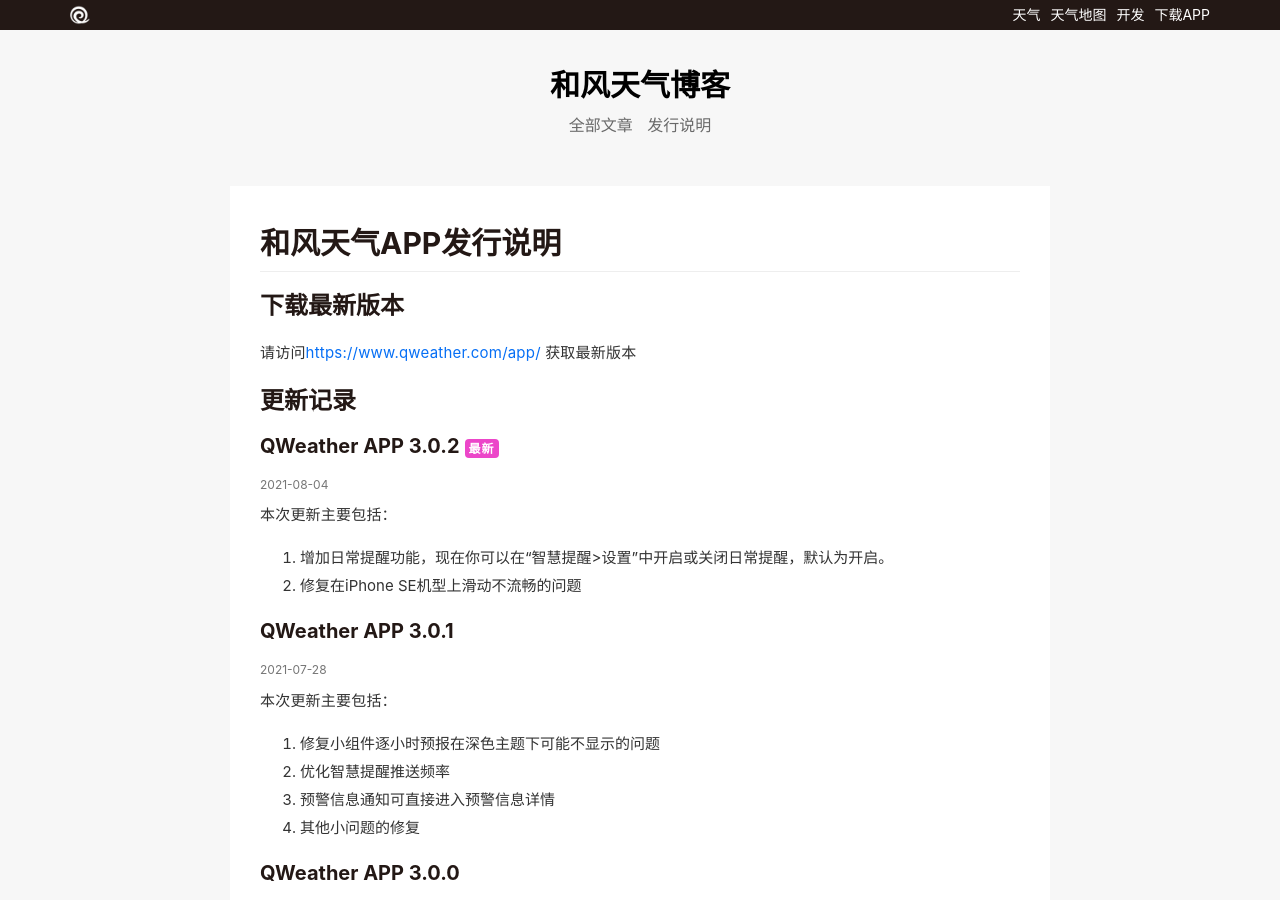
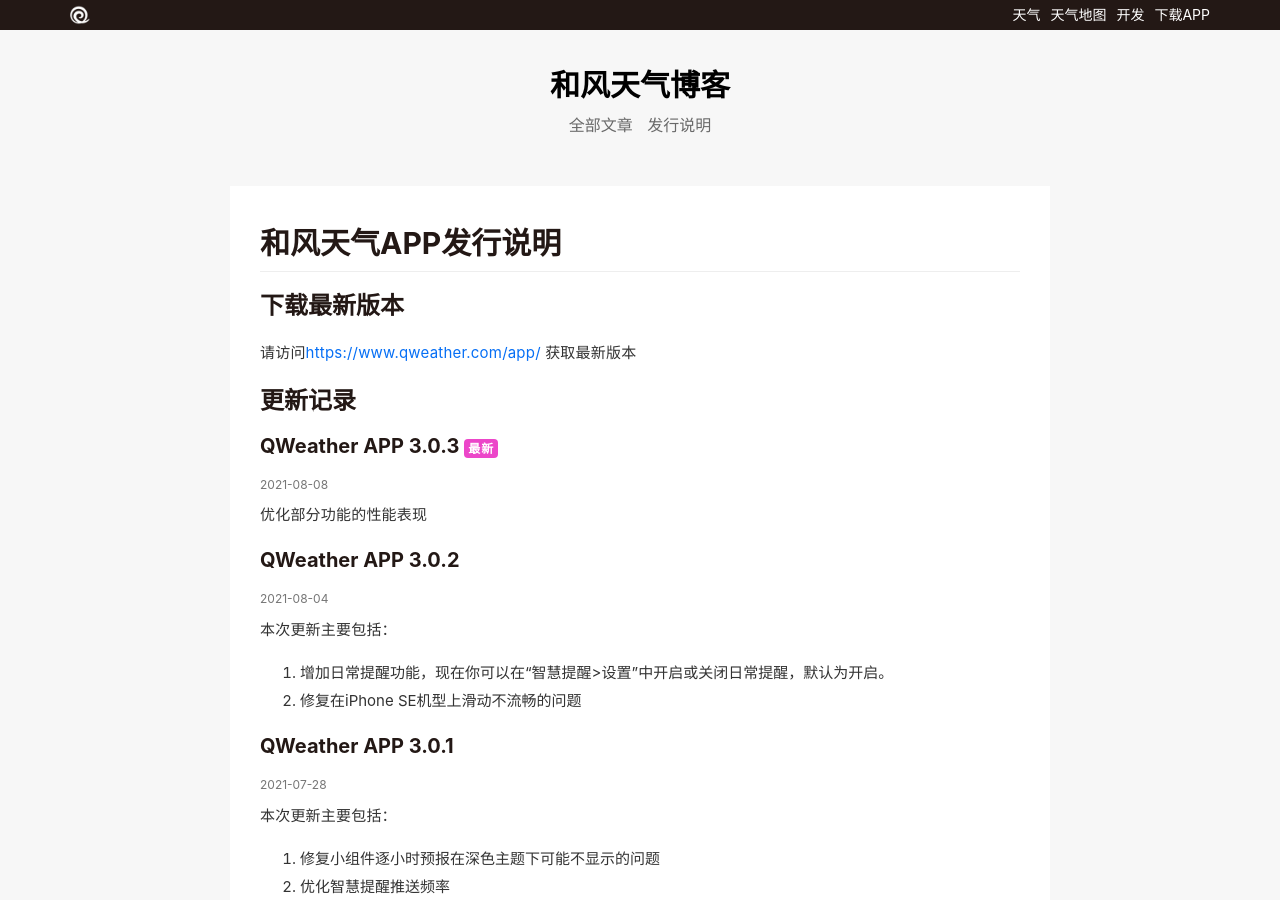
Before and after one commit to qwd/blog, a Jekyll site: the page built from pages/release-app.html, in a window 1280 px wide and 900 px high. Built offline with Jekyll 4.4.1, drawn with Linux system fonts in a browser that asks for light colours; comment, search, counter and statistics services are not loaded.

Commit message:
add QWeather APP 3.0.3 release note

```diff
--- a/_data/release-app.yml
+++ b/_data/release-app.yml
@@ -1,3 +1,8 @@
+- title: QWeather APP 3.0.3
+  ver: 3.0.3
+  date: 2021-08-08
+  text: |-
+   优化部分功能的性能表现
 - title: QWeather APP 3.0.2
   ver: 3.0.2
   date: 2021-08-04
```
